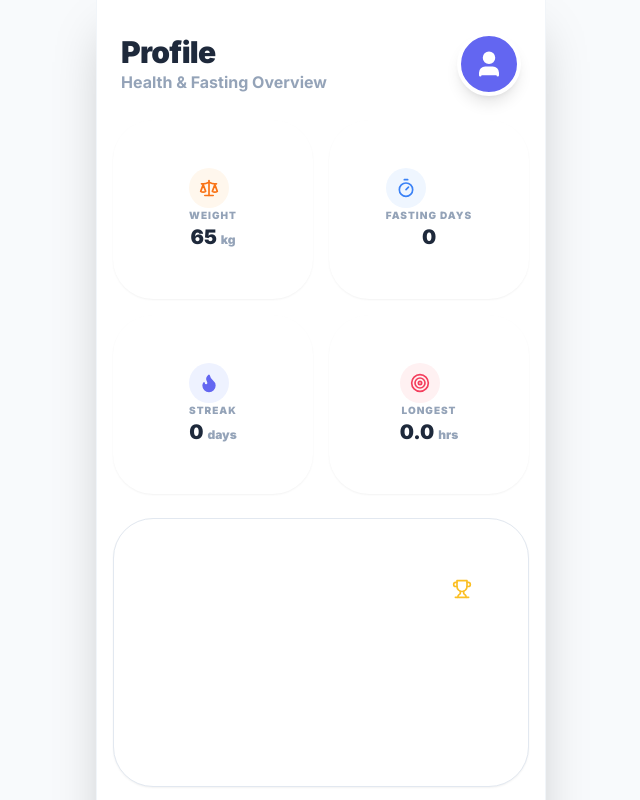
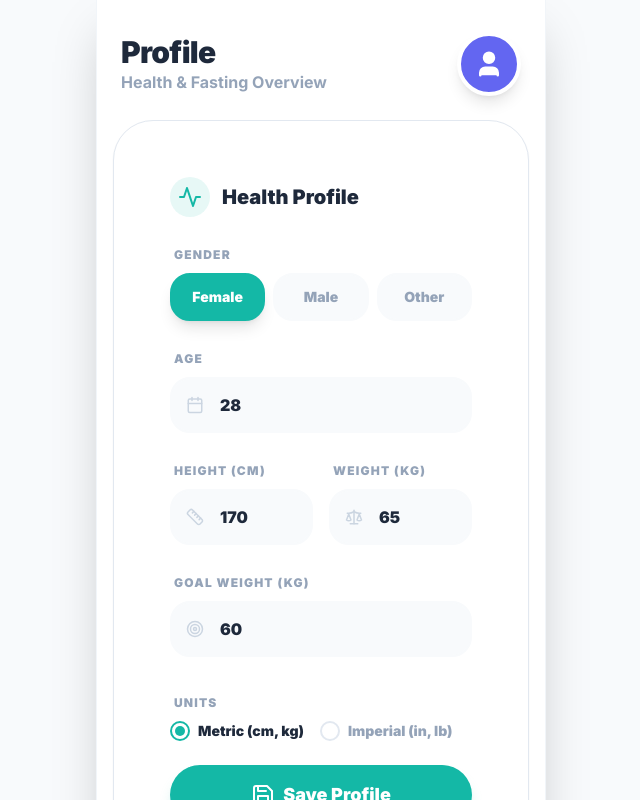
Before and after one commit to siavashakbarzadeh/fastingpro, a Next.js app: page /dashboard/profile in a window 1280 px wide. Shown: the top 800 px of the page, without its empty margins (319-959 px from the left). Built offline with nearby package versions, Linux system fonts and the light colour scheme.

Commit message:
Update page.tsx

```diff
--- a/app/dashboard/profile/page.tsx
+++ b/app/dashboard/profile/page.tsx
@@ -214,56 +214,6 @@ export default function ProfilePage() {
                     </div>
                 </div>
 
-                {/* Quick Stats Grid */}
-                <div className="grid grid-cols-2 gap-4">
-                    <Card className="p-4 bg-white border-none shadow-sm flex flex-col items-center text-center space-y-2">
-                        <div className="w-10 h-10 rounded-2xl bg-orange-50 flex items-center justify-center text-orange-500">
-                            <Scale size={20} />
-                        </div>
-                        <p className="text-[10px] font-black text-slate-400 uppercase tracking-widest">Weight</p>
-                        <p className="text-xl font-black text-slate-800">{weight || '--'} <span className="text-xs text-slate-400">kg</span></p>
-                    </Card>
-                    <Card className="p-4 bg-white border-none shadow-sm flex flex-col items-center text-center space-y-2">
-                        <div className="w-10 h-10 rounded-2xl bg-blue-50 flex items-center justify-center text-blue-500">
-                            <Timer size={20} />
-                        </div>
-                        <p className="text-[10px] font-black text-slate-400 uppercase tracking-widest">Fasting Days</p>
-                        <p className="text-xl font-black text-slate-800">{fastingStats.fastingDays}</p>
-                    </Card>
-                    <Card className="p-4 bg-white border-none shadow-sm flex flex-col items-center text-center space-y-2">
-                        <div className="w-10 h-10 rounded-2xl bg-indigo-50 flex items-center justify-center text-indigo-500">
-                            <Flame size={20} fill="currentColor" />
-                        </div>
-                        <p className="text-[10px] font-black text-slate-400 uppercase tracking-widest">Streak</p>
-                        <p className="text-xl font-black text-slate-800">{fastingStats.streak} <span className="text-xs text-slate-400">days</span></p>
-                    </Card>
-                    <Card className="p-4 bg-white border-none shadow-sm flex flex-col items-center text-center space-y-2">
-                        <div className="w-10 h-10 rounded-2xl bg-rose-50 flex items-center justify-center text-rose-500">
-                            <Target size={20} />
-                        </div>
-                        <p className="text-[10px] font-black text-slate-400 uppercase tracking-widest">Longest</p>
-                        <p className="text-xl font-black text-slate-800">{(fastingStats.longestFastMinutes / 60).toFixed(1)} <span className="text-xs text-slate-400">hrs</span></p>
-                    </Card>
-                </div>
-
-                {/* Achievements Card */}
-                <Card className="p-6 bg-[#002855] text-white overflow-hidden relative">
-                    <div className="flex justify-between items-center mb-6">
-                        <h3 className="font-black text-lg">Achievements</h3>
-                        <Trophy size={20} className="text-amber-400" />
-                    </div>
-                    <div className="flex gap-4 overflow-x-auto no-scrollbar pb-2 relative z-10">
-                        {[1, 2, 3, 4].map((i) => (
-                            <div key={i} className="flex-shrink-0 w-16 h-16 rounded-2xl bg-white/10 flex items-center justify-center border border-white/10 grayscale opacity-40 hover:opacity-100 transition-opacity">
-                                <Trophy size={24} />
-                            </div>
-                        ))}
-                    </div>
-                    <p className="text-[10px] font-bold text-white/50 uppercase tracking-widest mt-4">Complete fasts to unlock</p>
-                    <div className="absolute -right-4 -bottom-4 opacity-5">
-                        <Trophy size={100} />
-                    </div>
-                </Card>
 
                 {/* Health Profile Form & BMI */}
                 <Card className="p-6">
```
